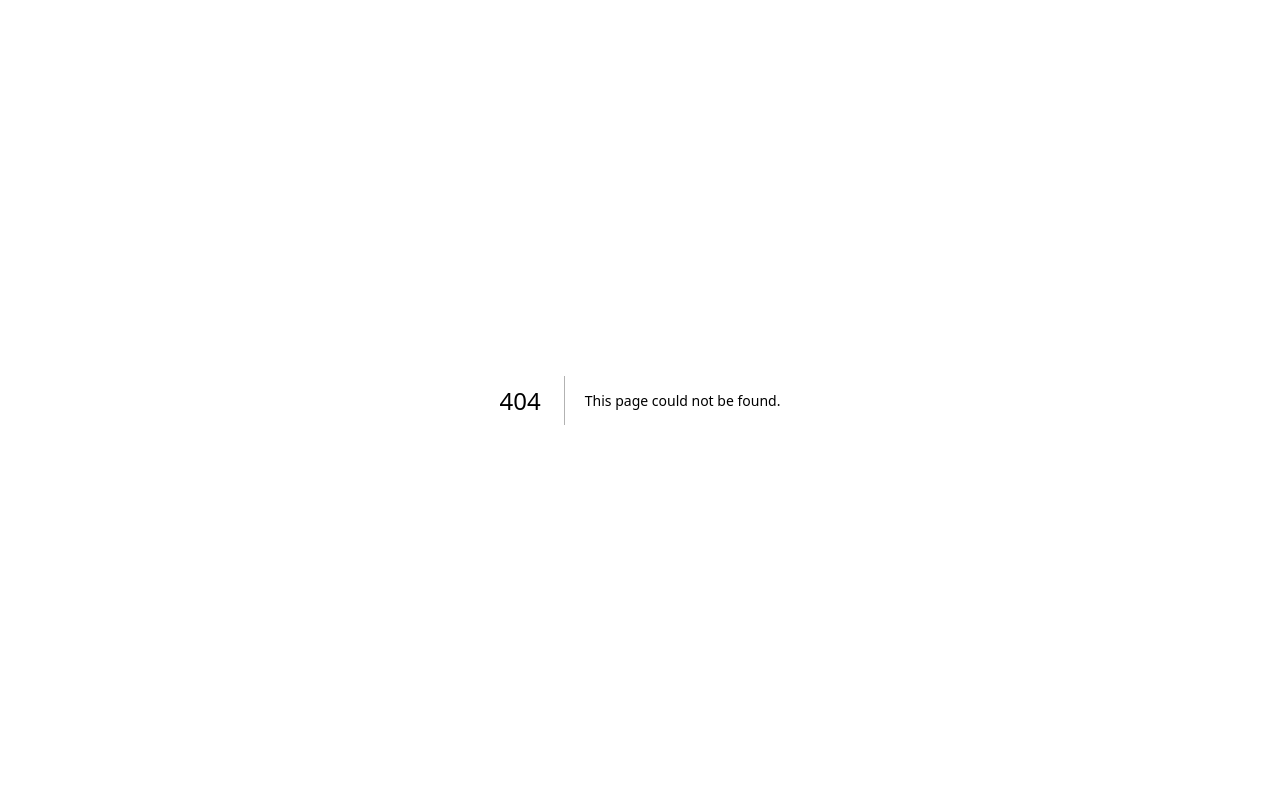
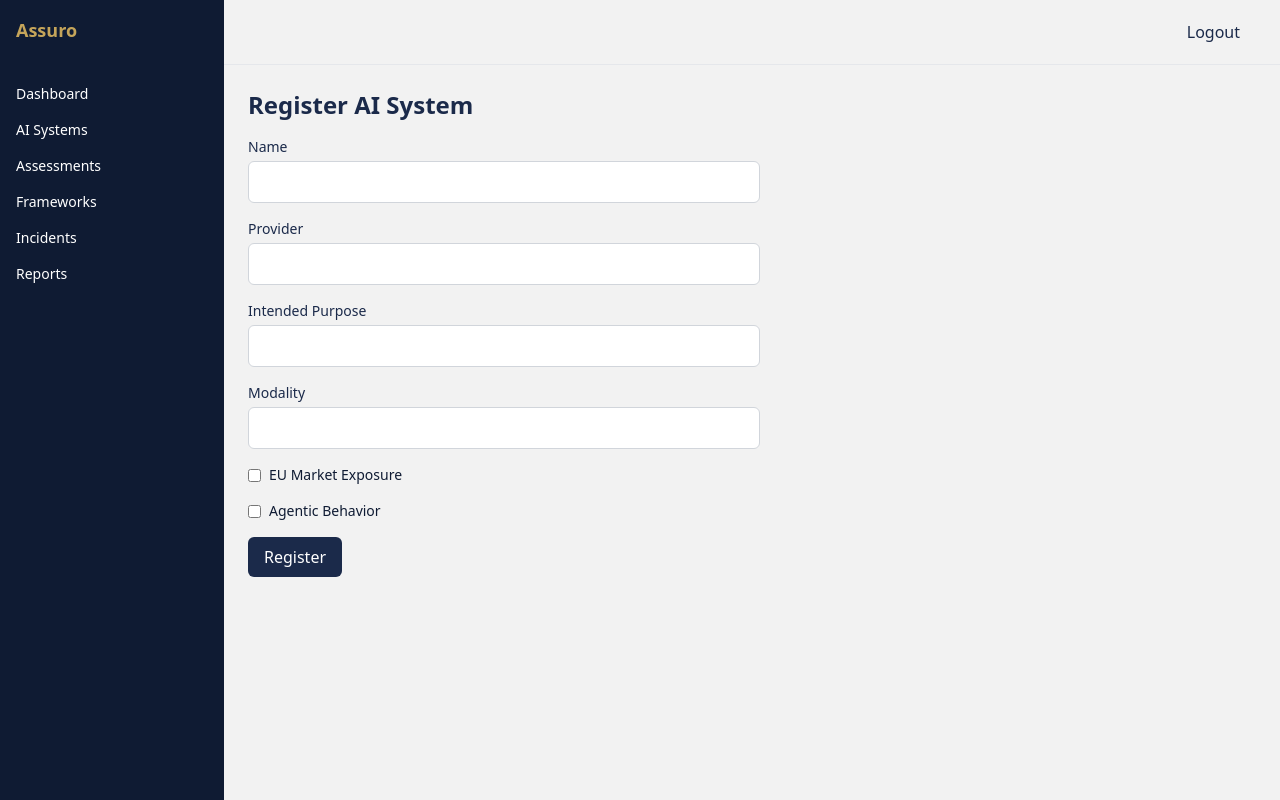
Before and after one commit to YASSERRMD/Assuro, a Next.js app in the folder web/: page /ai-systems/new in a window 1280 px wide. Before the commit this address had no page. Built offline with nearby package versions, Linux system fonts and the light colour scheme; no server answers.

Commit message:
feat: add AI system register and edit form

```diff
--- /dev/null
+++ b/web/src/app/ai-systems/new/page.tsx
@@ -0,0 +1,18 @@
+'use client'
+
+import { useRouter } from 'next/navigation'
+import { Shell } from '@/components/shell/Shell'
+import { AISystemForm } from '@/components/ai-systems/AISystemForm'
+
+export default function NewAISystemPage() {
+  const router = useRouter()
+
+  return (
+    <Shell>
+      <h1 className="text-2xl font-bold text-navy">Register AI System</h1>
+      <div className="mt-4 max-w-lg">
+        <AISystemForm onSuccess={() => router.push('/ai-systems')} />
+      </div>
+    </Shell>
+  )
+}
--- /dev/null
+++ b/web/src/components/ai-systems/AISystemForm.tsx
@@ -0,0 +1,54 @@
+'use client'
+
+import { useState } from 'react'
+import { Input } from '@/components/ui/Input'
+import { Button } from '@/components/ui/Button'
+import { registerAISystem } from '@/lib/api/aisystems'
+
+interface AISystemFormProps {
+  onSuccess?: () => void
+}
+
+export function AISystemForm({ onSuccess }: AISystemFormProps) {
+  const [name, setName] = useState('')
+  const [provider, setProvider] = useState('')
+  const [purpose, setPurpose] = useState('')
+  const [modality, setModality] = useState('')
+  const [euExposure, setEuExposure] = useState(false)
+  const [isAgentic, setIsAgentic] = useState(false)
+  const [error, setError] = useState('')
+
+  const handleSubmit = async (e: React.FormEvent): Promise<void> => {
+    e.preventDefault()
+    setError('')
+
+    try {
+      await registerAISystem({
+        name, provider, intended_purpose: purpose,
+        modality, eu_market_exposure: euExposure, is_agentic: isAgentic,
+      })
+      onSuccess?.()
+    } catch (err) {
+      setError(err instanceof Error ? err.message : 'Registration failed')
+    }
+  }
+
+  return (
+    <form onSubmit={handleSubmit} className="space-y-4">
+      {error && <p className="text-sm text-red-600">{error}</p>}
+      <Input label="Name" value={name} onChange={(e) => setName(e.target.value)} required />
+      <Input label="Provider" value={provider} onChange={(e) => setProvider(e.target.value)} />
+      <Input label="Intended Purpose" value={purpose} onChange={(e) => setPurpose(e.target.value)} />
+      <Input label="Modality" value={modality} onChange={(e) => setModality(e.target.value)} />
+      <label className="flex items-center gap-2 text-sm">
+        <input type="checkbox" checked={euExposure} onChange={(e) => setEuExposure(e.target.checked)} />
+        EU Market Exposure
+      </label>
+      <label className="flex items-center gap-2 text-sm">
+        <input type="checkbox" checked={isAgentic} onChange={(e) => setIsAgentic(e.target.checked)} />
+        Agentic Behavior
+      </label>
+      <Button type="submit">Register</Button>
+    </form>
+  )
+}
```
